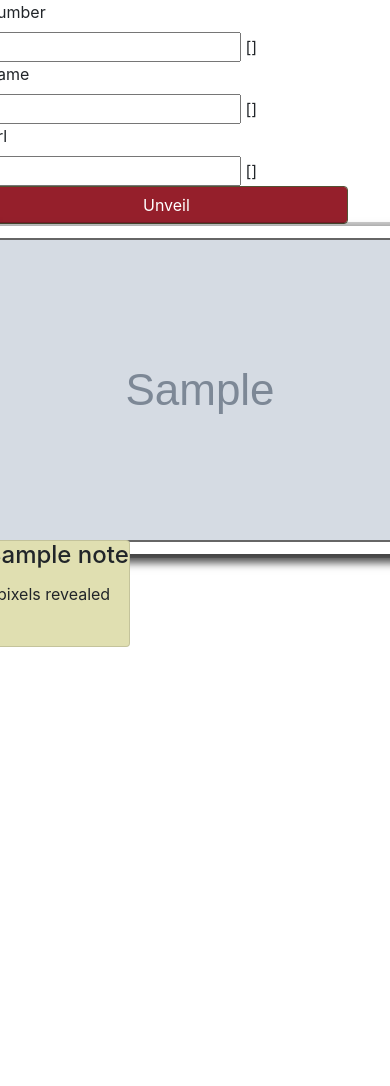
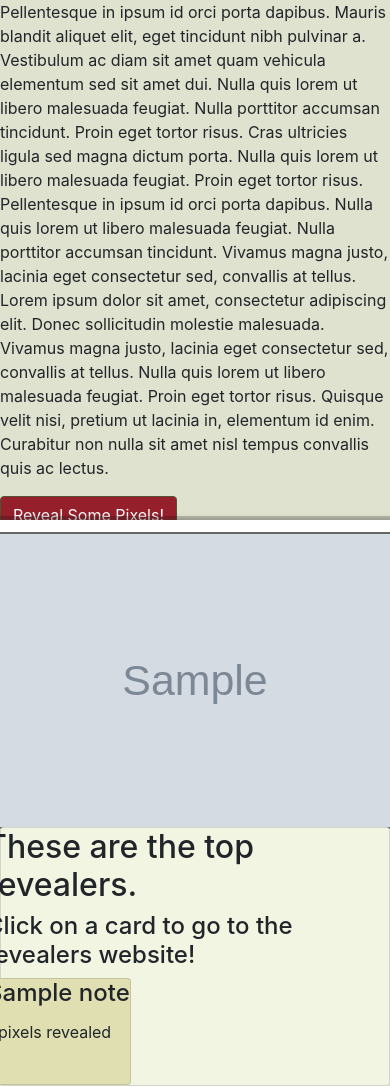
Before and after one commit to ZzCalvinzZ/picturepay, a Django app: template picture/templates/picture/index.html in a window 390 px wide; the page is wider, and only the part inside the window is pictured. Before the commit the page ends 647 px from the top of that part, so only its background shows below. Run offline with Django 3.2, Linux system fonts and the light colour scheme; the template is opened without the code that fills it: most values are stand-ins (such as "Sample title", 1, 10 or a date in 2020); grey boxes marked "Sample" are stand-in pictures; form fields are guessed from the names that the template uses; some libraries are stand-ins or nearby versions.

Commit message:
lots more ui changes

```diff
--- a/picture/models.py
+++ b/picture/models.py
@@ -126,7 +126,7 @@ class Picture(models.Model):
 		for i, row in enumerate(self.uncovered_generator):
 			for j, val in enumerate(row):
 				if val == '0':
-					img_map[j, i] = (0,0,0)
+					img_map[j, i] = (50, 50, 50)
 
 		buf = BytesIO()
 		img.save(buf, format=img.format)
--- a/picture/static/css/main.css
+++ b/picture/static/css/main.css
@@ -12,7 +12,7 @@
 /*}*/
 
 body {
-	background-color: #fff;
+	background-color: #dee2ce;
 }
 
 .pixel {
@@ -21,6 +21,10 @@ body {
 	display: inline-block;
 	margin: 0;
 	border: 1px solid black;
+}
+
+#leaderboard-section {
+	background-color: #f1f5e2;
 }
 
 a.leaderboard-item {
@@ -43,12 +47,13 @@ a.leaderboard-item:hover .card {
 	background-color: var(--color-5);
 }
 
-.btn-primary {
+.btn-primary, .btn-primary:focus, .btn-primary:active{
 	background-color: var(--color-1);
 	border: 1px solid var(--color-2);
+	outline: none;
 }
 
-.btn-primary:hover {
+.btn-primary:hover, .btn-primary:active:focus  {
 	color: var(--color-2);
 	background-color: var(--color-5);
 	border: 1px solid var(--color-2);
@@ -57,8 +62,9 @@ a.leaderboard-item:hover .card {
 .picture {
 	/*border: 15px solid #3e2b14;*/
 	/*padding: 10px;*/
-	max-width: 500px;
-	max-height: 500px;
+	max-width: 100%;
+	max-height: 700px;
+
 	-webkit-box-shadow:
 		0px 0px 0px 2px rgba(0,0,0,0.6),
 			0px 0px 0px 14px #fff,
--- a/picture/templates/picture/index.html
+++ b/picture/templates/picture/index.html
@@ -1,80 +1,52 @@
 {% extends "picture/base.html" %}
 {% load static %}
 
-{% block title %}Million Dollar Surprise{% endblock %}
+{% block title %}The Great Picture Reveal{% endblock %}
 
 {% block extra_scripts %}
 	<script src='{% static "js/main.js" %}'></script>
 {% endblock %}
 
 {% block content %}
-<div class="text-xs-center">
+<div class="text-xs-center m-a-2">
 
-	<div class="row">
-		<div id="picture-unveil-section" class="col-md-6">
-			<div class="row p-b-1 p-t-1">
-				<form id="line-unveil-form" action="." method="post" accept-charset="utf-8">
-					{% csrf_token %}
-					<div class="form-group">
-						<div class="row p-b-1">
-							<div class="col-md-4 text-md-right">
-								{{ form.number.label_tag }}
-							</div>
-							<div class="col-md-7">
-								{{ form.number }} {{ form.number.errors }}
-							</div>
-						</div>
-						<div class="row p-b-1">
-							<div class="col-md-4 text-md-right">
-								{{ form.name.label_tag }}
-							</div>
-							<div class="col-md-7">
-								{{ form.name }} {{ form.name.errors }}
-							</div>
-						</div>
-						<div class="row p-b-1">
-							<div class="col-md-4 text-md-right">
-								{{ form.url.label_tag }}
-							</div>
-							<div class="col-md-7">
-								{{ form.url }} {{ form.url.errors }}
-							</div>
-						</div>
-						<div class="row p-b-1">
-							<div class="col-md-4"></div>
-							<div class="col-md-4">
-								<input class="btn btn-primary form-control" type="submit" value="Unveil" />
-							</div>
-						</div>
-					</div>
-				</form>
-			</div>
 	{% if picture.complete %}
 		<div class="text-xs-center">
 			All Uncovered!
 		</div>
 	{% endif %}
 	<div class="row">
-				<div class="col-md-12">
+		<div class="col-md-5 ">
+			<p>
+			Pellentesque in ipsum id orci porta dapibus. Mauris blandit aliquet elit, eget tincidunt nibh pulvinar a. Vestibulum ac diam sit amet quam vehicula elementum sed sit amet dui. Nulla quis lorem ut libero malesuada feugiat. Nulla porttitor accumsan tincidunt. Proin eget tortor risus. Cras ultricies ligula sed magna dictum porta. Nulla quis lorem ut libero malesuada feugiat. Proin eget tortor risus. Pellentesque in ipsum id orci porta dapibus.
+
+Nulla quis lorem ut libero malesuada feugiat. Nulla porttitor accumsan tincidunt. Vivamus magna justo, lacinia eget consectetur sed, convallis at tellus. Lorem ipsum dolor sit amet, consectetur adipiscing elit. Donec sollicitudin molestie malesuada. Vivamus magna justo, lacinia eget consectetur sed, convallis at tellus. Nulla quis lorem ut libero malesuada feugiat. Proin eget tortor risus. Quisque velit nisi, pretium ut lacinia in, elementum id enim. Curabitur non nulla sit amet nisl tempus convallis quis ac lectus.
+			</p>
+		</div>
+		<div class="col-md-6">
+			<div id="picture-unveil-section" class="m-b-2 p-x-3 p-b-3">
+				<button class="btn btn-primary m-b-3" data-toggle="modal" data-target="#reveal-form">Reveal Some Pixels!</button>
 				<img class="picture" src="{{ picture.covered_image.url }}?rand=1234" alt="picture"/>
 			</div>
-			</div>
-		</div>
 
-		<div id="leaderboard-section" class="col-md-6">
+			<div id="leaderboard-section" class="card p-x-3">
 				<div class="row p-b-1 p-t-1">
+					<h2>These are the top revealers.</h2>
+					<h4>Click on a card to go to the revealers website!</h4>
+
 					{% for note in payment_notes %}
 						{% include "picture/note.html" %}
 					{% endfor %}
+
 					<div class="col-md-4"></div>
 					<div class="col-md-4"></div>
+				</div>
+			</div>
 		</div>
 	</div>
 
 </div>
 
-
-</div>
-
+{% include "picture/reveal_form.html" %}
 
 {% endblock %}
--- a/picture/templates/picture/note.html
+++ b/picture/templates/picture/note.html
@@ -1,6 +1,6 @@
 <a class="leaderboard-item" {% if note.url %}href="{{ note.url }}"{% endif %} target="_blank">
 
-	<div class="card m-a-1">
+	<div class="card">
 		<div class="card-block">
 			<h4 class="card-title">{{ note.name }}</h4>
 			<p class="card-text">{{ note.number }} pixels revealed</p>
--- a/picture/templates/picture/payment.html
+++ b/picture/templates/picture/payment.html
@@ -1,7 +1,7 @@
 {% extends "picture/base.html" %}
 {% load static %}
 
-{% block title %}Million Dollar Surprise - Payment{% endblock %}
+{% block title %}Payment - The Great Picture Reveal{% endblock %}
 
 {% block extra_scripts %}{% endblock %}
 
--- a/picture/templates/picture/payment_error.html
+++ b/picture/templates/picture/payment_error.html
@@ -1,6 +1,6 @@
 {% extends "picture/base.html" %}
 
-{% block title %}Million Dollar Surprise - Payment Error{% endblock %}
+{% block title %}Payment Error - The Great Picture Reveal{% endblock %}
 
 {% block content %}
 	Error
--- a/picture/templates/picture/payment_success.html
+++ b/picture/templates/picture/payment_success.html
@@ -1,6 +1,6 @@
 {% extends "picture/base.html" %}
 
-{% block title %}Million Dollar Surprise - Payment Success{% endblock %}
+{% block title %}Payment Success - The Great Picture Reveal{% endblock %}
 
 {% block content %}
 	Success
--- /dev/null
+++ b/picture/templates/picture/reveal_form.html
@@ -0,0 +1,50 @@
+<div class="modal fade" id="reveal-form" tabindex="-1" role="dialog" aria-labelledby="myModalLabel" aria-hidden="true">
+	<div class="modal-dialog" role="document">
+		<div class="modal-content">
+			<div class="modal-header">
+				<button type="button" class="close" data-dismiss="modal" aria-label="Close">
+					<span aria-hidden="true">&times;</span>
+				</button>
+				<h4 class="modal-title">Pixel Reveal!</h4>
+			</div>
+			<div class="modal-body">
+				<form id="line-unveil-form" action="." method="post" accept-charset="utf-8">
+					{% csrf_token %}
+					<div class="form-group">
+						<div class="row p-b-1">
+							<div class="col-md-4 text-md-right">
+								{{ form.number.label_tag }}
+							</div>
+							<div class="col-md-7">
+								{{ form.number }} {{ form.number.errors }}
+							</div>
+						</div>
+						<div class="row p-b-1">
+							<div class="col-md-4 text-md-right">
+								{{ form.name.label_tag }}
+							</div>
+							<div class="col-md-7">
+								{{ form.name }} {{ form.name.errors }}
+							</div>
+						</div>
+						<div class="row p-b-1">
+							<div class="col-md-4 text-md-right">
+								{{ form.url.label_tag }}
+							</div>
+							<div class="col-md-7">
+								{{ form.url }} {{ form.url.errors }}
+							</div>
+						</div>
+						<div class="row p-b-1">
+							<div class="col-md-4"></div>
+							<div class="col-md-4">
+								<input class="btn btn-primary form-control" type="submit" value="Unveil" />
+							</div>
+						</div>
+					</div>
+				</form>
+
+			</div>
+		</div>
+	</div>
+</div>
--- a/picture/views.py
+++ b/picture/views.py
@@ -159,7 +159,7 @@ def create_payment_note(note_info):
 
 		coords = note.picture.uncover_line(note.number)
 
-		img = note.picture.pillow_image
+		img = note.picture.pillow_image.convert('RGB')
 
 		for coord in coords:
 			r, g, b = img.getpixel((coord['x'], coord['y']))
```
Lines whose indentation alone changed are shown as unchanged.
